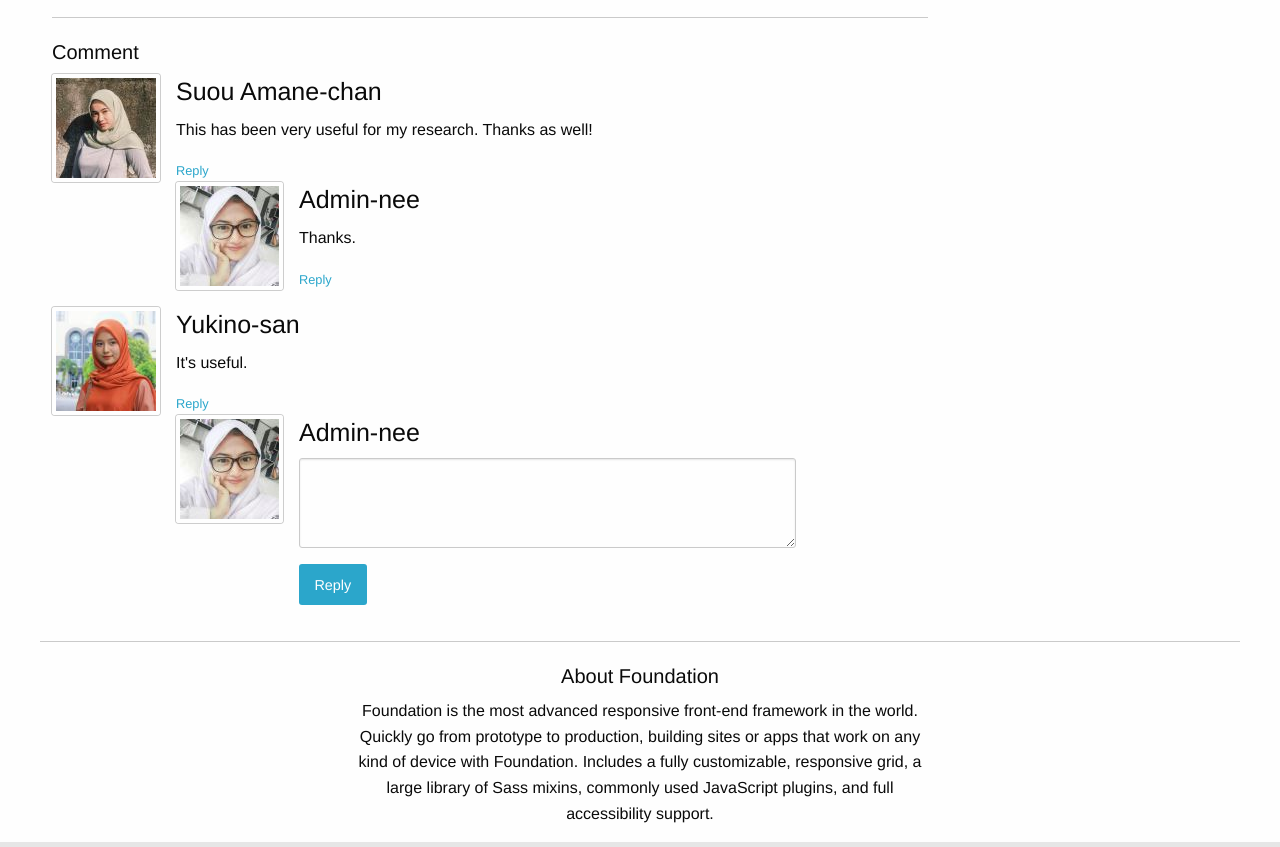
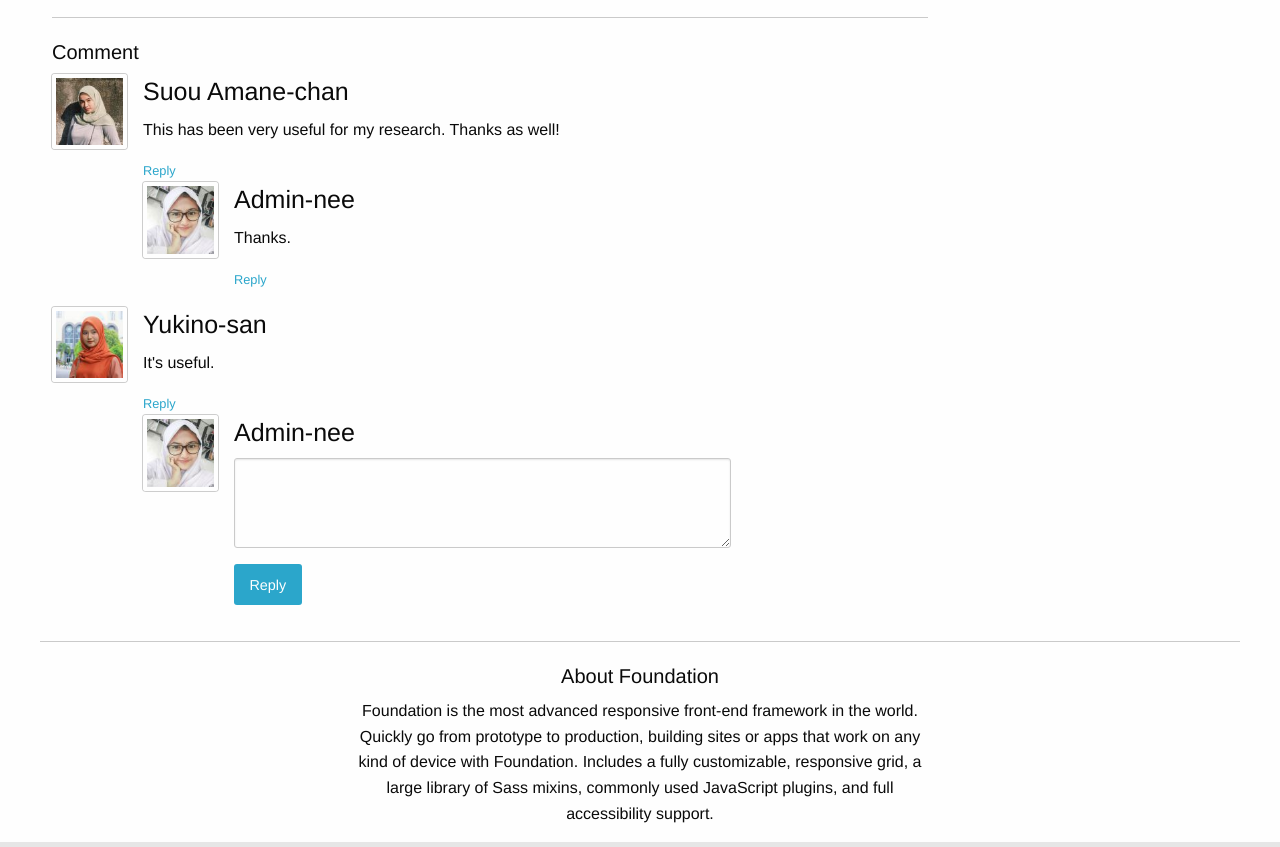
Before and after one commit to SkripsiGW/FoundationWeb, a plain HTML site: page article.html in a window 1280 px wide. Shown: the part 2558-3405 px from the top of the page. Drawn offline with Linux system fonts and the light colour scheme.

Commit message:
smalling the thumbnail

```diff
--- a/article.html
+++ b/article.html
@@ -206,8 +206,8 @@
         <h5>Comment</h5>
         <div class="media-object">
           <div class="media-object-section">
-            <div class="thumbnail">
-              <img src= "img/pp (1).jpg">
+            <div class="thumbnail media-img">
+              <img style="width:100%" src= "img/pp (1).jpg">
             </div>
           </div>
           <div class="media-object-section">
@@ -217,8 +217,8 @@
             <!-- Nested media object starts here -->
             <div class="media-object">
               <div class="media-object-section">
-                <div class="thumbnail">
-                  <img src= "img/pp (2).jpg">
+                <div class="thumbnail media-img">
+                  <img style="width:100%" src= "img/pp (2).jpg">
                 </div>
               </div>
               <div class="media-object-section">
@@ -232,8 +232,8 @@
         </div>
         <div class="media-object">
           <div class="media-object-section">
-            <div class="thumbnail">
-              <img src= "img/pp (3).jpg">
+            <div class="thumbnail media-img">
+              <img style="width:100%" src= "img/pp (3).jpg">
             </div>
           </div>
           <div class="media-object-section">
@@ -243,8 +243,8 @@
             <!-- Nested media object starts here -->
             <div class="media-object">
               <div class="media-object-section">
-                <div class="thumbnail">
-                  <img src= "img/pp (2).jpg">
+                <div class="thumbnail media-img">
+                  <img style="width:100%" src= "img/pp (2).jpg">
                 </div>
               </div>
               <div class="media-object-section">
--- a/css/style.css
+++ b/css/style.css
@@ -30,3 +30,7 @@ section {
 section h5 {
   padding:1rem 0
 }
+
+.media-img {
+  max-width: 75px;
+}
```
